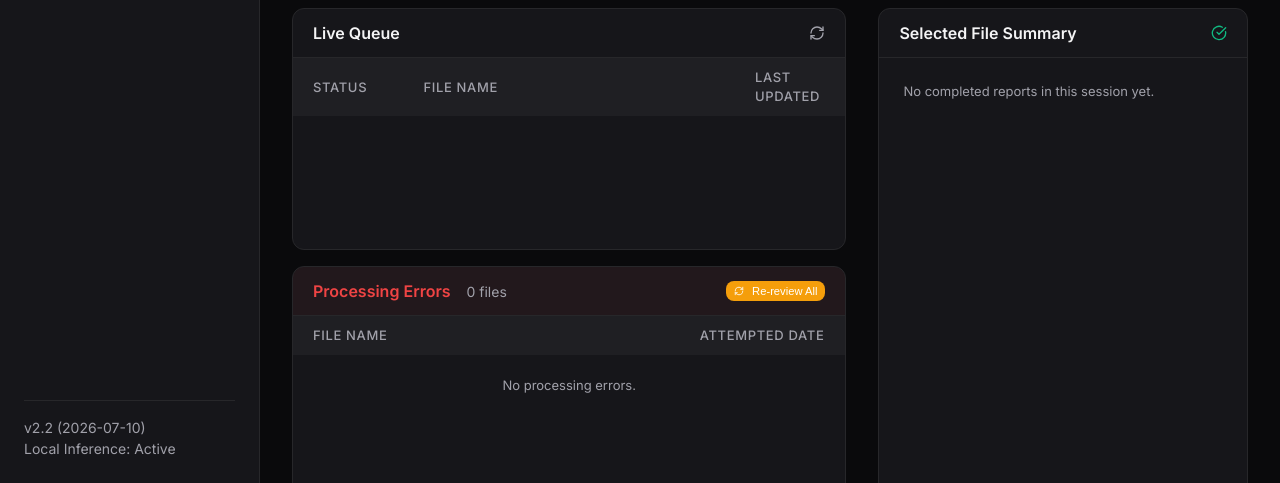
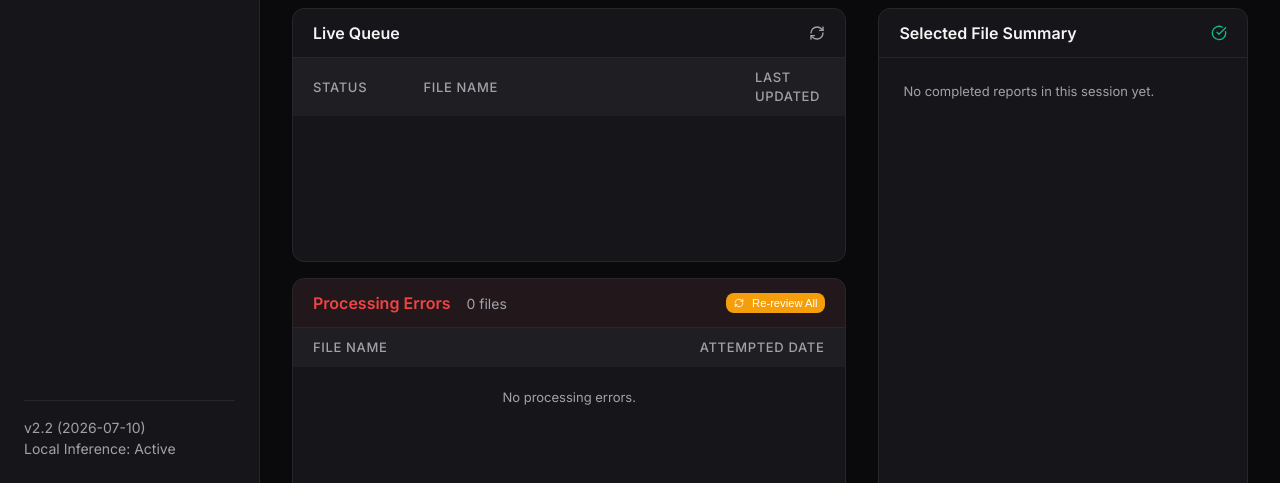
Before and after one commit to bstovej/ricemaker, a Flask app: page / in a window 1280 px wide. Shown: the part 447-930 px from the top of the page. Run offline with Flask 3, Linux system fonts and the light colour scheme; data that the repository does not hold is empty.

Commit message:
Increase Selected File Summary panel height by another 5% (updating dashboard content height to calc(100vh - 385px)) and scaling Left Column cards proportionally

```diff
--- a/templates/index.html
+++ b/templates/index.html
@@ -165,7 +165,7 @@
             grid-template-columns: 3fr 2fr;
             column-gap: 2rem;
             row-gap: 1rem;
-            height: calc(100vh - 410px);
+            height: calc(100vh - 385px);
             min-height: 0;
             margin-top: 0.75rem;
         }
```
